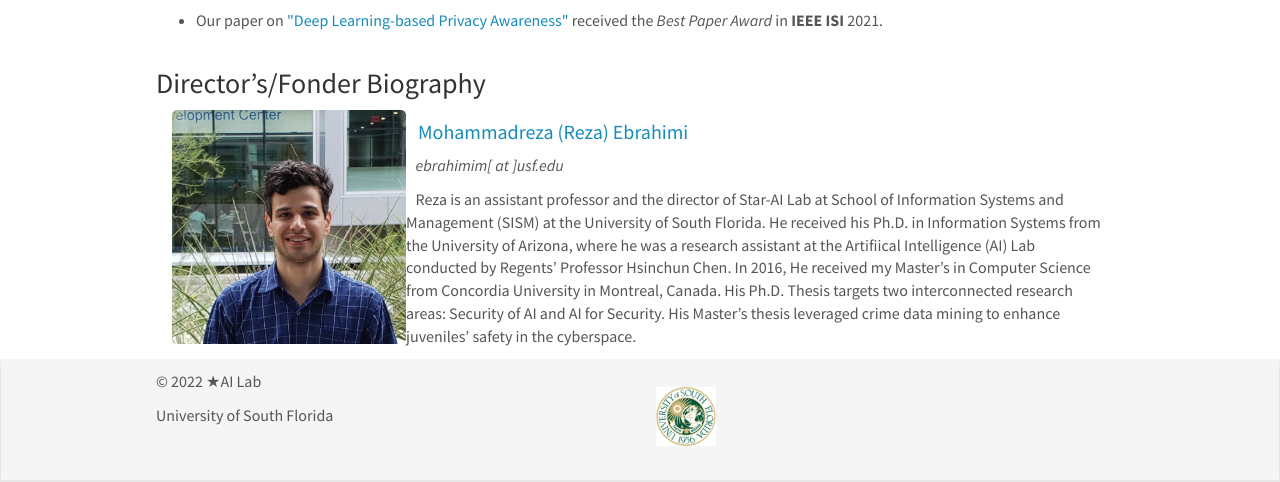
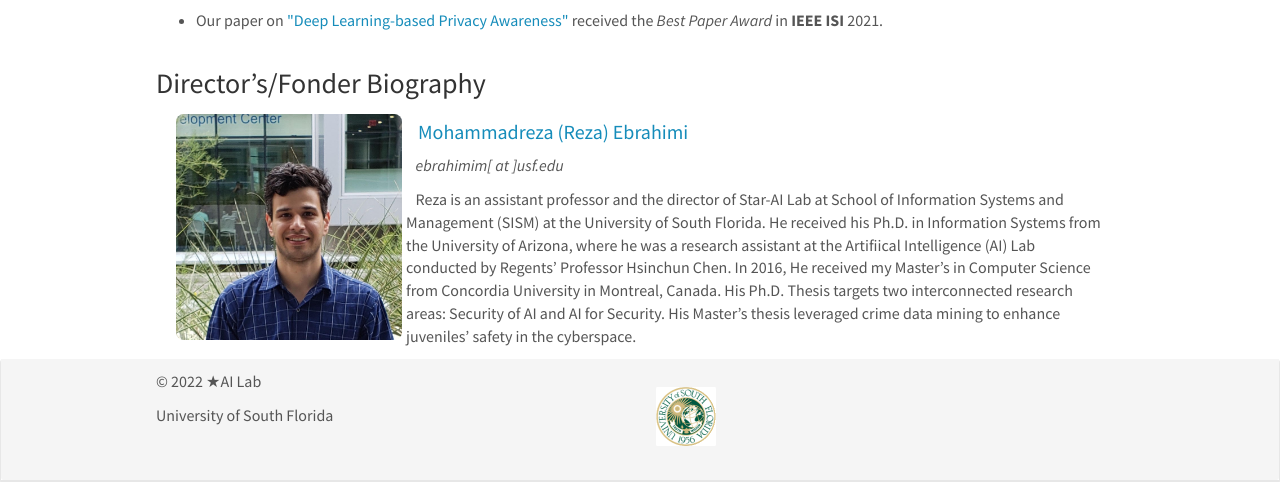
Before and after one commit to star-ailab/star-ailab.github.io, a Jekyll site: the page built from _pages/home.md, in a window 1280 px wide and 1099 px high. Shown: the part 593-1075 px from the top of the window. Built offline with Jekyll 4.4.1, drawn with Linux system fonts in a browser that asks for light colours; nearby versions of some CDN libraries.

Commit message:
Update home.md

```diff
--- a/_pages/home.md
+++ b/_pages/home.md
@@ -45,7 +45,7 @@ permalink: /
 
 ### Director's/Fonder Biography
 <div class="col-sm-12 clearfix">
-  <a href="https://mohammadrezaebrahimi.github.io"> <img src="{{ site.url }}{{ site.baseurl }}/images/teampic/rebrahimi.jpg" class="img-responsive" width="25%" style="float: left; border-radius: 5px" /></a>
+  <a href="https://mohammadrezaebrahimi.github.io"> <img src="{{ site.url }}{{ site.baseurl }}/images/teampic/rebrahimi.jpg" class="img-responsive" width="25%" style="float: left; padding:4px" /></a>
   <h4>&nbsp;&nbsp; <a href="https://mohammadrezaebrahimi.github.io"> Mohammadreza (Reza) Ebrahimi </a></h4>
   <i>&nbsp;&nbsp; ebrahimim[ at ]usf.edu</i>
   <!--<p>&nbsp;&nbsp; Reza is an assistant professor and the director of Star-AI Lab at School of Information Systems and <br>&nbsp;&nbsp; Management (SISM) at the University of South Florida. He received his Ph.D. in Information Systems from <br>&nbsp;&nbsp; the University of Arizona, where he was a research assistant at the Artifiical Intelligence (AI) Lab conducted <br>&nbsp;&nbsp; by Regents’ Professor Hsinchun Chen. In 2016, He received my Master's in Computer Science from <br>&nbsp;&nbsp; Concordia University in Montreal, Canada. His Ph.D. Thesis targets two interconnected research areas: <br>&nbsp;&nbsp; Security of AI and AI for Security. His Master's thesis leveraged crime data mining to enhance juveniles' <br>&nbsp;&nbsp; safety in the cyberspace.</p>-->
```
